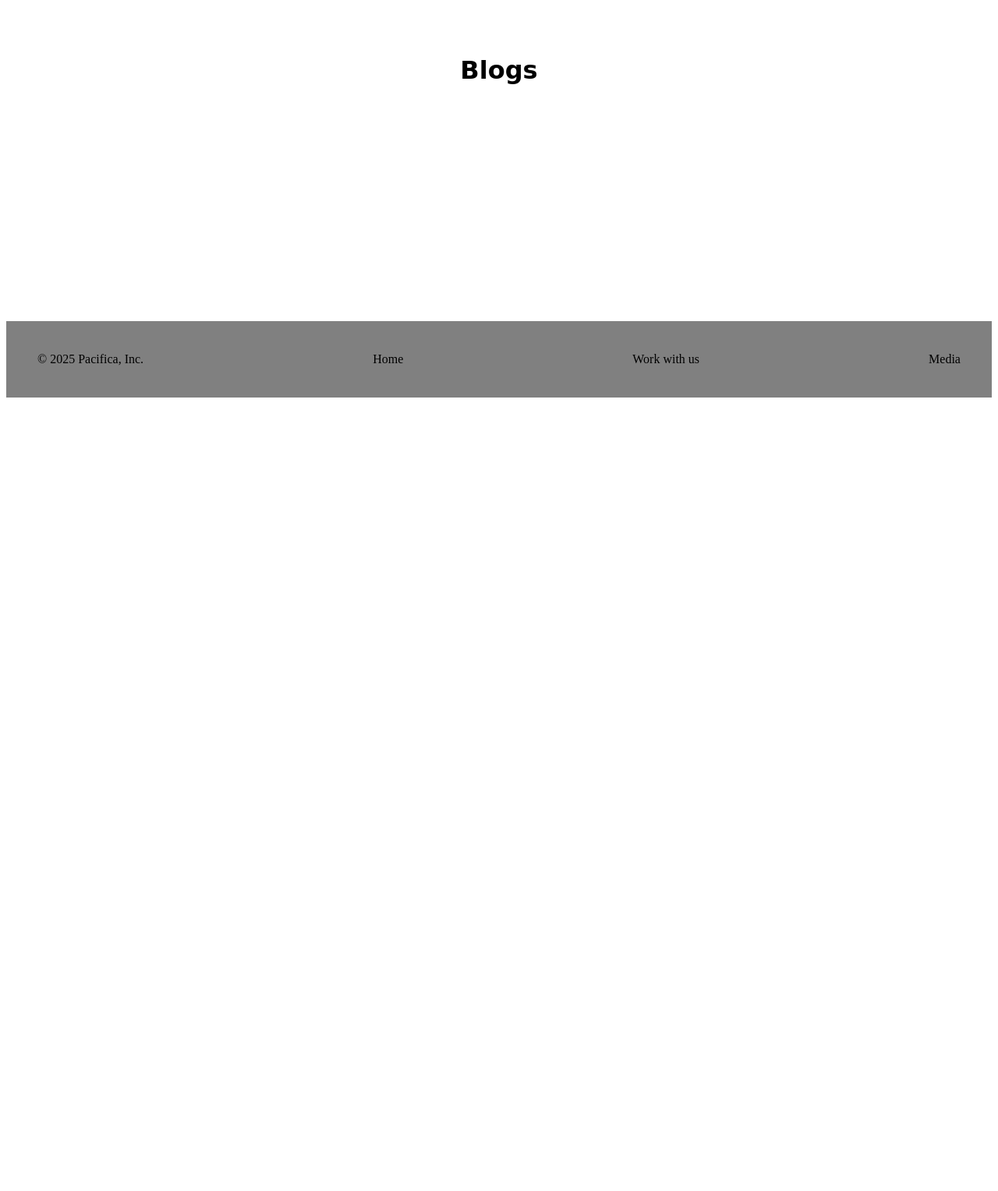
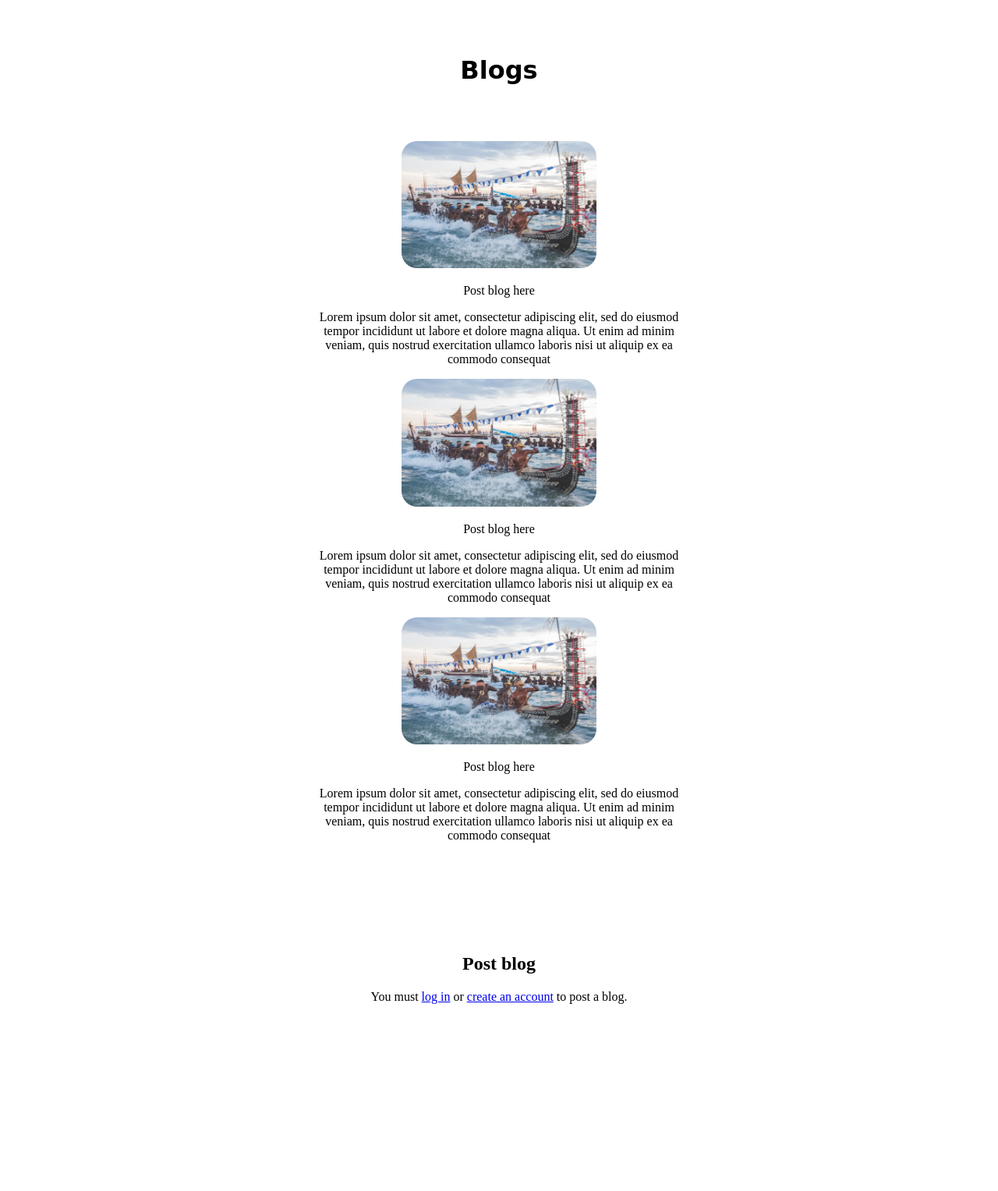
Before and after one commit to jedi24garcia/Pacifica_Project, a Django app: page /blogs/ in a window 1280 px wide. Shown: the part 188-1716 px from the top of the page at 78% size. Before the commit the page ends 698 px from the top, so only its background shows below. Run offline with Django 5.2, Linux system fonts and the light colour scheme.

Commit message:
created section where users can post blog in blog.html

```diff
--- a/blogs/templates/blog_details.html
+++ b/blogs/templates/blog_details.html
@@ -5,4 +5,32 @@
 <div class="home-container">
     <h1>Blogs</h1>
 </div>
+<div class="image-row">
+    <div class="image-containers">
+        <img src="{% static 'sample.jpg' %}" class="image" />
+            <p>Post blog here</p>
+            <p>Lorem ipsum dolor sit amet, consectetur adipiscing elit, sed do eiusmod tempor incididunt ut labore et dolore magna aliqua. Ut enim ad minim veniam, quis nostrud exercitation ullamco laboris nisi ut aliquip ex ea commodo consequat</p>
+        <img src="{% static 'sample.jpg' %}" class="image" />
+            <p>Post blog here</p>
+            <p>Lorem ipsum dolor sit amet, consectetur adipiscing elit, sed do eiusmod tempor incididunt ut labore et dolore magna aliqua. Ut enim ad minim veniam, quis nostrud exercitation ullamco laboris nisi ut aliquip ex ea commodo consequat</p>
+        <img src="{% static 'sample.jpg' %}" class="image" />
+            <p>Post blog here</p>
+            <p>Lorem ipsum dolor sit amet, consectetur adipiscing elit, sed do eiusmod tempor incididunt ut labore et dolore magna aliqua. Ut enim ad minim veniam, quis nostrud exercitation ullamco laboris nisi ut aliquip ex ea commodo consequat</p>
+    </div>
+</div>
+<div class="home-container">
+    <h2>Post blog</h2>
+
+{% if user.is_authenticated %}
+    <form method="Post">
+        {% csrf_token %}
+        <label for="blog_content">Share your experience with us: </label>
+        <textarea = id="blog_content" name="blog_content" rows="5" cols="50" placeholder="Please log in with us to write your personal experience"></textarea>
+        <br>
+        <button type="submit">Submit</button>
+    </form>
+{% else %}
+    <p>You must <a href="{% url 'login' %}">log in</a> or <a href="{% url 'signup' %}">create an account</a> to post a blog.</p>
+{% endif %}
+</div>
 {% endblock %}
--- a/static/css/base.css
+++ b/static/css/base.css
@@ -190,6 +190,7 @@ footer {
 .home-container h3 {
   position: relative;
   color: inherit;
+  font-family: 'Dancing Script', cursive;
   text-decoration: none;
   padding: 50px;
   margin-top: 50px;
--- a/templates/base.html
+++ b/templates/base.html
@@ -17,6 +17,7 @@
       {% if user.is_authenticated %}
       <span>Hello, {{ user.username }}!</span>
         <a href="{% url 'user_profile' %}" class="profile-button">Profile</a>
+        <a href="{% url 'blog' %}" class="profile-button">Blogs</a>
         <a href="{% url 'logout' %}" class="logout-button">Logout</a>
       {% else %}
         <a href="{% url 'blog' %}" class="profile-button">Blogs</a>
```
Also changed, not shown: db.sqlite3.
